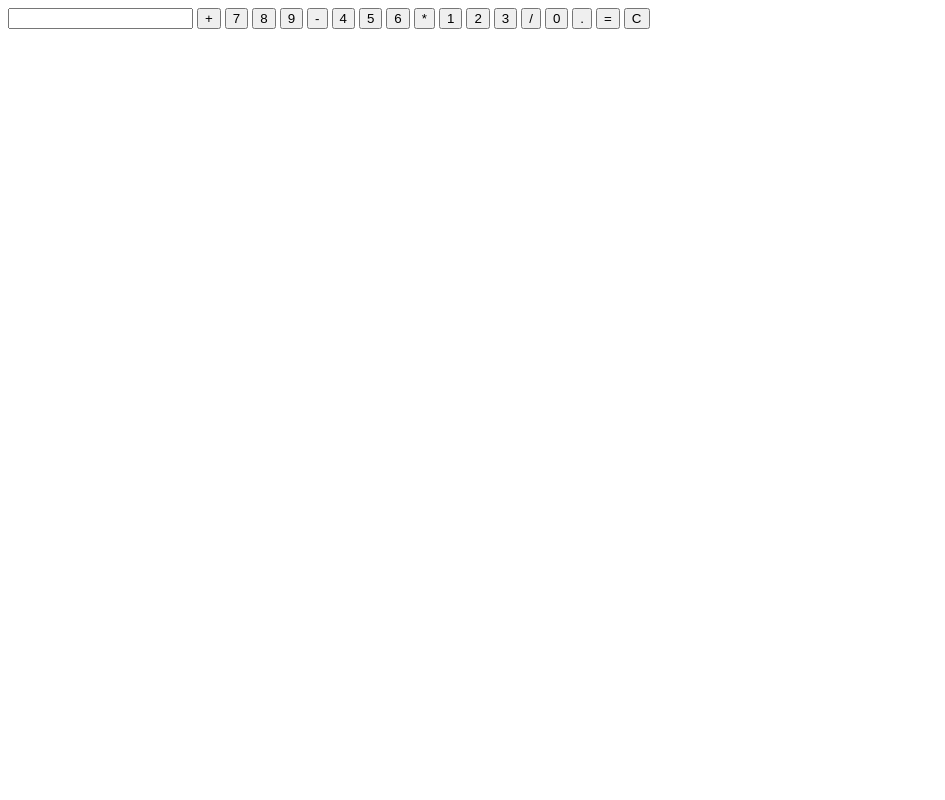
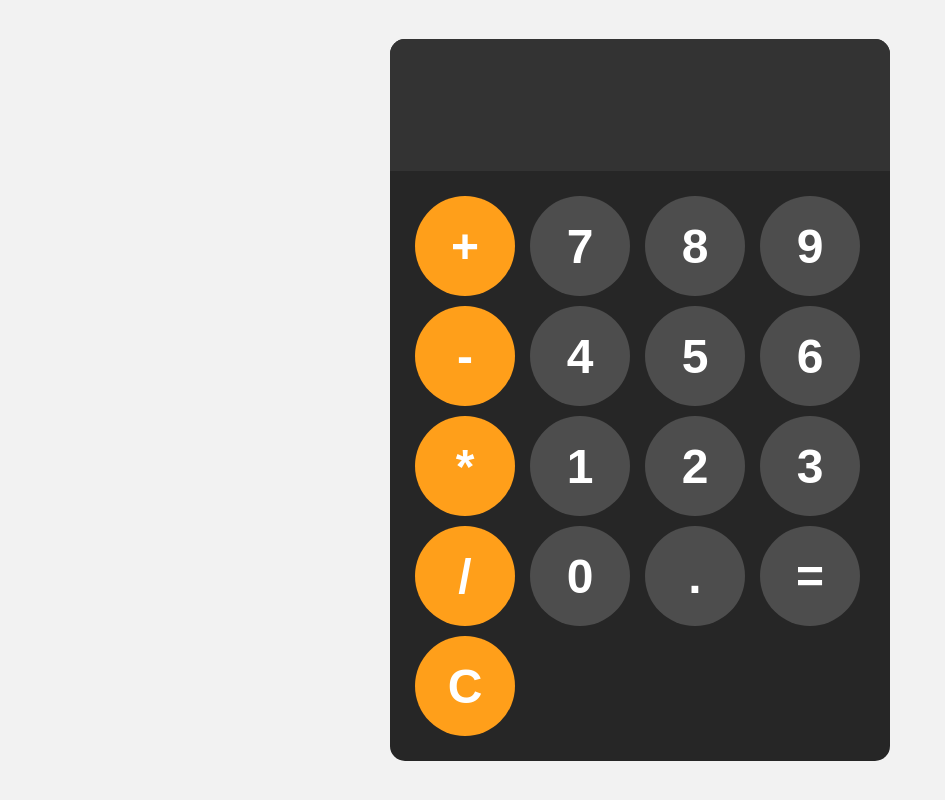
Before and after one commit to digbijay99/Calculator, a plain HTML site: page index.html in a window 1280 px wide. Shown: the whole page, without its empty margins (0-945 px from the left). Drawn offline with Linux system fonts and the light colour scheme.

Commit message:
Add files via upload

```diff
--- a/index.html
+++ b/index.html
@@ -9,23 +9,26 @@
 <body>
   <div id="calculator">
     <input id="display" readonly>
-    <button onclick="appendToDisplay('+')">+</button>
+    <div id="keys">
+    <button onclick="appendToDisplay('+')" class="operator-btn">+</button>
     <button onclick="appendToDisplay('7')">7</button>
     <button onclick="appendToDisplay('8')">8</button>
     <button onclick="appendToDisplay('9')">9</button>
-    <button onclick="appendToDisplay('-')">-</button>
+    <button onclick="appendToDisplay('-')" class="operator-btn">-</button>
     <button onclick="appendToDisplay('4')">4</button>
     <button onclick="appendToDisplay('5')">5</button>
     <button onclick="appendToDisplay('6')">6</button>
-    <button onclick="appendToDisplay('*')">*</button>
+    <button onclick="appendToDisplay('*')" class="operator-btn">*</button>
     <button onclick="appendToDisplay('1')">1</button>
     <button onclick="appendToDisplay('2')">2</button>
     <button onclick="appendToDisplay('3')">3</button>
-    <button onclick="appendToDisplay('/')">/</button>
+    <button onclick="appendToDisplay('/')" class="operator-btn">/</button>
     <button onclick="appendToDisplay('0')">0</button>
     <button onclick="appendToDisplay('.')">.</button>
     <button onclick="calculate()">=</button>
-    <button onclick="clearDisplay()">C</button>
+    <button onclick="clearDisplay()" class="operator-btn">C</button>
+    </div>
   </div>
 </body>
+<script src="script.js"></script>
 </html>
--- a/script.js
+++ b/script.js
@@ -0,0 +1,18 @@
+const display = document.getElementById("display");
+
+function appendToDisplay(input){
+  display.value += input;
+}
+
+function clearDisplay(){
+  display.value = "";
+}
+
+function calculate(){
+  try{
+    display.value = eval(display.value);
+  }
+  catch(error){
+    display.value = "Error"
+  }
+}
--- a/styles.css
+++ b/styles.css
@@ -0,0 +1,59 @@
+body {
+  margin: 0;
+  display: flex;
+  justify-content: center;
+  align-items: center;
+  height: 100vh;
+  background-color: hsl(0, 0%, 95%);
+}
+
+#calculator {
+  font-family: Arial, Helvetica, sans-serif;
+  background-color: hsl(0, 0%, 15%);
+  border-radius: 15px;
+  max-width: 500px;
+  overflow: hidden;
+}
+
+#display {
+  width: 100%;
+  padding: 20px;
+  font-size: 5rem;
+  border: none;
+  background-color: hsl(0, 0%, 20%);
+  color: white;
+}
+
+#keys {
+  display: grid;
+  grid-template-columns: repeat(4, 1fr);
+  gap: 10px;
+  padding: 25px;
+}
+
+button{
+  width: 100px;
+  height: 100px;
+  border-radius: 50px;
+  border: none;
+  background-color: hsl(0, 0%, 30%);
+  color: white;
+  font-size: 3rem;
+  font-weight: bold;
+  cursor: pointer;
+}
+button:hover{
+  background-color: hsl(0, 0%, 40%);
+}
+button:active{
+  background-color: hsl(0, 0%, 50%);
+}
+.operator-btn{
+  background-color: hsl(35, 100%, 55%);
+}
+.operator-btn:hover{
+  background-color: hsl(35, 100%, 65%);
+}
+.operator-btn:hover:active{
+  background-color: hsl(35, 100%, 75%);
+}
```
